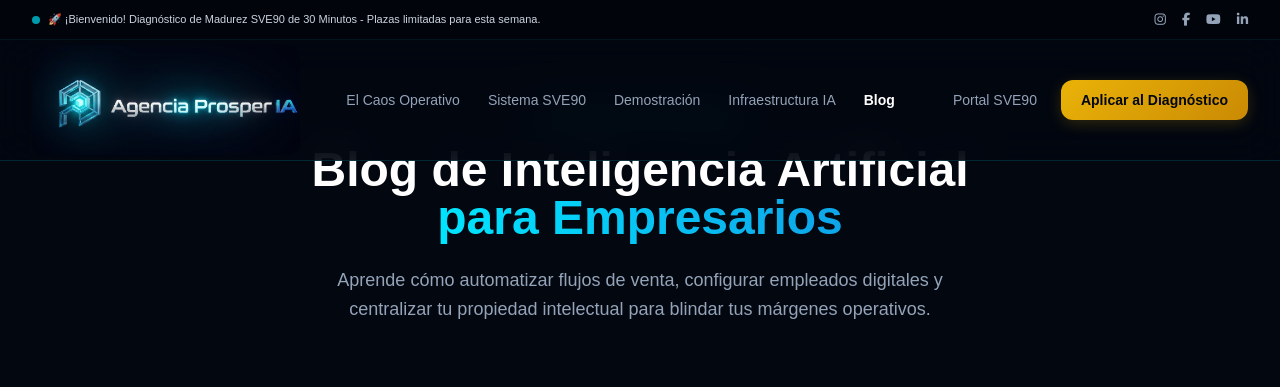
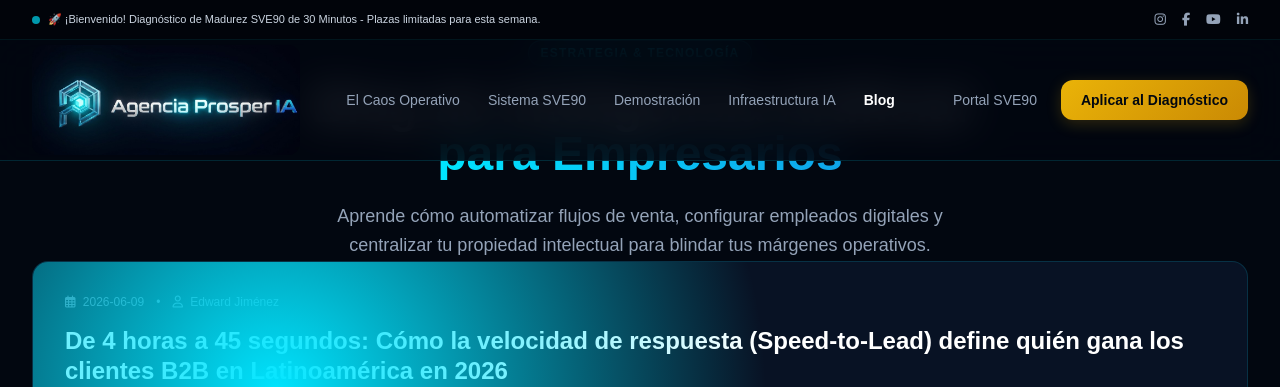
Before and after one commit to ejimenezsys/Agencia, a FastAPI app: page /blog in a window 1280 px wide. Shown: the top 387 px of the page. Run offline with FastAPI, Linux system fonts and the light colour scheme; some web fonts are replaced.

Commit message:
fix(ui): corregir padding superior de navbar, visualizacion inicial de tarjetas y emparejamiento de portadas en blog

```diff
--- a/main.py
+++ b/main.py
@@ -279,7 +279,7 @@ INITIAL_BLOG_POSTS = [
   <li><strong>Salesforce Research:</strong> <span class="italic">"State of Sales Report (6th Edition)"</span> (Análisis global sobre cómo los equipos de alto rendimiento adoptan IA para optimizar la entrada de leads en CRM).</li>
   <li><strong>McKinsey & Company:</strong> <span class="italic">"The economic potential of generative AI"</span> (Perspectivas de adopción de automatización de ventas en los mercados emergentes de Latinoamérica).</li>
 </ul>""",
-        "image_url": "/static/blog/rediseno-crm-ia-latam.jpg",
+        "image_url": "/static/blog/rediseno-crm-ia-2026.jpg",
         "published_at": "2026-06-08T08:00:00Z",
         "author": "Edward Jiménez"
     },
@@ -299,7 +299,7 @@ INITIAL_BLOG_POSTS = [
   <li><strong>Forrester Research:</strong> <span class="italic">"The ROI of Consolidated Cloud Infrastructure"</span> (Estudio sobre la reducción de costes al unificar múltiples herramientas en un solo orquestador central).</li>
   <li><strong>Massachusetts Institute of Technology (MIT):</strong> <span class="italic">"Data Sovereignty in the Age of Generative AI"</span> (Análisis sobre los peligros del uso de herramientas de IA públicas en el ámbito empresarial).</li>
 </ul>""",
-        "image_url": "/static/blog/centralizacion-passportai-software-ceos.jpg",
+        "image_url": "/static/blog/fin-fatiga-suscripciones-passportai.jpg",
         "published_at": "2026-06-07T09:00:00Z",
         "author": "Edward Jiménez"
     },
@@ -321,7 +321,7 @@ INITIAL_BLOG_POSTS = [
   <li><strong>TOPO Sales Benchmark:</strong> <span class="italic">"Sales Development Representative Performance Metrics"</span> (Análisis de la fatiga operativa y tiempo desperdiciado por SDRs humanos en tareas administrativas).</li>
   <li><strong>Harvard Business Review:</strong> <span class="italic">"How AI is Helping Salespeople Close More Deals"</span> (Estudio sobre el impacto de la automatización en el agendamiento y la conversión de prospectos calificados).</li>
 </ul>""",
-        "image_url": "/static/blog/empleado-digital-sdr-setter-autonomo.jpg",
+        "image_url": "/static/blog/leads-citas-empleado-digital.jpg",
         "published_at": "2026-06-06T10:00:00Z",
         "author": "Edward Jiménez"
     },
@@ -347,7 +347,7 @@ INITIAL_BLOG_POSTS = [
   <li><strong>Salesforce Customer Success Group:</strong> <span class="italic">"ROI Statistics of Marketing Automation Integration"</span> (Estadísticas sobre la reducción de costes de adquisición tras implementar CRM inteligente).</li>
   <li><strong>Harvard Business Review:</strong> <span class="italic">"Case Study: The Augmented Service Company"</span> (Análisis del crecimiento de empresas que integran herramientas de IA de manera serializada).</li>
 </ul>""",
-        "image_url": "/static/blog/caso-estudio-agencia-sve90-ventas-ia.jpg",
+        "image_url": "/static/blog/caso-estudio-agencia-sve90.jpg",
         "published_at": "2026-06-05T11:00:00Z",
         "author": "Edward Jiménez"
     },
@@ -369,7 +369,7 @@ INITIAL_BLOG_POSTS = [
   <li><strong>Gartner Research:</strong> <span class="italic">"Change Management Strategies for Digital Workplace Solutions"</span> (Guía sobre la mitigación del rechazo interno en implementaciones tecnológicas).</li>
   <li><strong>Harvard Business School:</strong> <span class="italic">"SOPs and Process Standardization in Augmented Operations"</span> (Estudio sobre el impacto de estandarizar procesos antes y durante el uso de IA).</li>
 </ul>""",
-        "image_url": "/static/blog/blindaje-operativo-sops-formacion-ia.jpg",
+        "image_url": "/static/blog/blindaje-operativo-sops-ia.jpg",
         "published_at": "2026-06-04T12:00:00Z",
         "author": "Edward Jiménez"
     },
@@ -391,7 +391,7 @@ INITIAL_BLOG_POSTS = [
   <li><strong>Harvard Business Review:</strong> <span class="italic">"Artificial Intelligence for the Real World"</span> (Estudio sobre cómo las empresas exitosas se enfocan en optimización de procesos en lugar de inteligencia artificial general).</li>
   <li><strong>Gartner Research:</strong> <span class="italic">"Key Metrics for Assessing AI Value in Service Industries"</span> (Métricas clave para medir el retorno financiero de la automatización en empresas de servicios).</li>
 </ul>""",
-        "image_url": "/static/blog/guia-definitiva-automatizacion-ia-ceos.jpg",
+        "image_url": "/static/blog/guia-definitiva-ia-ceos.jpg",
         "published_at": "2026-06-03T13:00:00Z",
         "author": "Edward Jiménez"
     },
@@ -410,7 +410,7 @@ INITIAL_BLOG_POSTS = [
   <li><strong>Gartner Research:</strong> <span class="italic">"Mitigating Brand and Operational Risks in Conversational Channels"</span> (Estudio sobre el impacto de bloqueos en canales de mensajería instantánea empresarial).</li>
   <li><strong>Prosper IA Technical Library:</strong> <span class="italic">"PassportAI Compliance Blueprint"</span> (Guía técnica para configurar agentes virtuales de forma segura bajo la API oficial de WhatsApp).</li>
 </ul>""",
-        "image_url": "/static/blog/meta-reglas-whatsapp-business.png",
+        "image_url": "/static/blog/nuevas-reglas-meta-whatsapp-2026.jpg",
         "published_at": "2026-06-14T08:00:00Z",
         "author": "Edward Jiménez"
     },
@@ -429,7 +429,7 @@ INITIAL_BLOG_POSTS = [
   <li><strong>Salesforce Research:</strong> <span class="italic">"Maximizing ROI on Instant Messaging Channels"</span> (Estudio sobre cómo la cualificación rápida reduce costes operativos en campañas pagadas).</li>
   <li><strong>McKinsey:</strong> <span class="italic">"Direct-to-Consumer Messaging Efficiency in Emerging Markets"</span> (Casos de éxito de optimización de costes conversacionales en Brasil y México).</li>
 </ul>""",
-        "image_url": "/static/blog/optimizacion-conversacion-whatsapp-roi.png",
+        "image_url": "/static/blog/nuevo-cobro-mensaje-whatsapp-roi.jpg",
         "published_at": "2026-06-13T09:00:00Z",
         "author": "Edward Jiménez"
     },
@@ -448,7 +448,7 @@ INITIAL_BLOG_POSTS = [
   <li><strong>MIT Sloan Review:</strong> <span class="italic">"Data Security and Corporate Governance in the Agentic Era"</span> (Evaluación de riesgos sobre el uso de APIs de IA dispersas en corporativos).</li>
   <li><strong>Prosper IA Whitepaper:</strong> <span class="italic">"Sovereign AI Infrastructure for B2B Services in Latin America"</span> (Caso práctico de centralización de datos utilizando la arquitectura PassportAI).</li>
 </ul>""",
-        "image_url": "/static/blog/consolidacion-herramientas-ia-command-center.png",
+        "image_url": "/static/blog/consolidacion-herramientas-ia-operaciones.jpg",
         "published_at": "2026-06-12T10:00:00Z",
         "author": "Edward Jiménez"
     },
@@ -471,7 +471,7 @@ INITIAL_BLOG_POSTS = [
   <li><strong>Gartner Research:</strong> <span class="italic">"Redesigning B2B Sales Teams for Collaborative Intelligence"</span> (Cómo optimizar la colaboración entre humanos y dobles agentes de IA).</li>
   <li><strong>Salesforce Success Stories:</strong> <span class="italic">"SDR and Setter AI Automations in High-Growth Firms"</span> (Métricas de mejora en agendamiento comercial y retención de prospectos).</li>
 </ul>""",
-        "image_url": "/static/blog/arquitectura-sdr-setter-ventas-ia.png",
+        "image_url": "/static/blog/ai-sdr-vs-ai-setter-ventas.jpg",
         "published_at": "2026-06-11T11:00:00Z",
         "author": "Edward Jiménez"
     },
@@ -495,7 +495,7 @@ INITIAL_BLOG_POSTS = [
   <li><strong>Harvard Business School:</strong> <span class="italic">"The Importance of Standard Operating Procedures (SOPs) in Digital Transitions"</span> (Estudio sobre cómo los SOPs previenen fallos operativos durante integraciones tecnológicas).</li>
   <li><strong>AZ Academy Research:</strong> <span class="italic">"Upskilling Sales Representatives for the Agentic Era"</span> (Casos prácticos de equipos comerciales en LATAM que adoptaron IA sin fricción interna).</li>
 </ul>""",
-        "image_url": "/static/blog/factor-humano-sops-capacitacion.png",
+        "image_url": "/static/blog/factor-humano-sops-retorno-inversion-ia.jpg",
         "published_at": "2026-06-10T12:00:00Z",
         "author": "Edward Jiménez"
     },
@@ -514,7 +514,7 @@ INITIAL_BLOG_POSTS = [
   <li><strong>MIT Sloan Management:</strong> <span class="italic">"Autonomous Qualification: The Next Frontier in Customer Response Times"</span> (Métricas de éxito sobre cualificación conversacional en segundos).</li>
   <li><strong>Salesforce Benchmark Report:</strong> <span class="italic">"The Speed-to-Lead Paradigm Shift in Latin American Emerging Markets"</span> (Estadísticas sobre el aumento de ventas B2B tras reducir la latencia de contacto inicial).</li>
 </ul>""",
-        "image_url": "/static/blog/velocidad-respuesta-speed-to-lead-ia.png",
+        "image_url": "/static/blog/speed-to-lead-velocidad-ventas-latam.jpg",
         "published_at": "2026-06-09T13:00:00Z",
         "author": "Edward Jiménez"
     }
--- a/templates/blog.html
+++ b/templates/blog.html
@@ -212,7 +212,7 @@
 </nav>
 
 <!-- Main Header -->
-<header class="py-16 relative overflow-hidden">
+<header class="pt-32 pb-16 relative overflow-hidden">
   <div class="absolute left-1/2 top-1/2 -translate-x-1/2 -translate-y-1/2 w-[500px] h-[500px] rounded-full opacity-[0.03] blur-3xl pointer-events-none" style="background:radial-gradient(circle, #00e5ff 0%, transparent 70%);"></div>
   <div class="max-w-7xl mx-auto px-4 sm:px-6 lg:px-8 text-center relative z-10">
     <div class="inline-block px-3 py-1 rounded-full text-xs font-bold mb-4 uppercase tracking-widest" style="background:rgba(0,229,255,0.08); color:#00e5ff; border:1px solid rgba(0,229,255,0.25);">
@@ -239,7 +239,7 @@
         <div class="absolute inset-0 opacity-[0.02] pointer-events-none" style="background:radial-gradient(circle at 20% 50%, #00e5ff 0%, transparent 50%);"></div>
 
         <!-- Image Side -->
-        <div class="md:col-span-7 relative overflow-hidden" style="min-height: 280px; md:min-height: 420px;">
+        <div class="md:col-span-7 relative overflow-hidden min-h-[280px] md:min-h-[420px]">
           <img src="{{ featured.image_url }}" alt="{{ featured.title }}" class="blog-img-fit hover:scale-[1.02] transition-transform duration-700" onerror="this.style.display='none'; this.nextElementSibling.style.display='flex';">
           <div style="display: none; width: 100%; height: 100%; position: absolute; top: 0; left: 0; background: linear-gradient(135deg, #05142b 0%, #030a14 100%); align-items: center; justify-content: center;">
             <div class="absolute inset-0 opacity-20 pointer-events-none" style="background-image: radial-gradient(rgba(0,229,255,0.15) 1px, transparent 0); background-size: 10px 10px;"></div>
@@ -251,22 +251,22 @@
         </div>
 
         <!-- Text Side -->
-        <div class="md:col-span-5 p-8 sm:p-10 flex flex-col justify-between relative z-10">
+        <div class="md:col-span-5 p-8 lg:p-10 flex flex-col justify-between">
           <div>
             <div class="text-slate-500 text-xs flex items-center gap-3 mb-4">
               <span><i class="far fa-calendar-alt mr-1"></i> {{ featured.published_at[:10] }}</span>
               <span>•</span>
               <span><i class="far fa-user mr-1"></i> {{ featured.author }}</span>
             </div>
-            <h2 class="text-2xl sm:text-3xl font-black text-white mb-4 hover:text-cyan-400 transition-colors leading-tight">
+            <h2 class="text-2xl lg:text-3xl font-bold text-white mb-4 hover:text-cyan-400 transition-colors leading-tight">
               <a href="/blog/{{ featured.slug }}">{{ featured.title }}</a>
             </h2>
-            <p class="text-slate-400 text-sm leading-relaxed mb-6 font-light">
+            <p class="text-slate-400 text-sm leading-relaxed mb-6 line-clamp-3">
               {{ featured.summary }}
             </p>
           </div>
           <div>
-            <a href="/blog/{{ featured.slug }}" class="btn-gold text-xs font-bold px-6 py-3.5 rounded-xl inline-flex items-center gap-2">
+            <a href="/blog/{{ featured.slug }}" class="btn-gold inline-flex items-center gap-2 px-6 py-3 rounded-xl text-sm font-bold">
               <span>Leer artículo completo</span> <i class="fas fa-arrow-right text-xs"></i>
             </a>
           </div>
@@ -292,7 +292,7 @@
   <!-- Blog Grid -->
   <div class="grid md:grid-cols-2 lg:grid-cols-3 gap-8" id="blog-posts-grid">
     {% for post in posts %}
-    <article class="card-glow overflow-hidden flex flex-column flex-col justify-between blog-post-card" data-category="{{ post.category }}" style="display: none; opacity: 0;">
+    <article class="card-glow overflow-hidden flex flex-column flex-col justify-between blog-post-card" data-category="{{ post.category }}" style="display: flex; opacity: 1;">
       <div>
         <div class="blog-card-img-container">
           <img src="{{ post.image_url }}" alt="{{ post.title }}" class="blog-img-fit hover:scale-105 transition-transform duration-500" onerror="this.style.display='none'; this.nextElementSibling.style.display='flex';">
--- a/templates/blog_post.html
+++ b/templates/blog_post.html
@@ -156,7 +156,7 @@
 </nav>
 
 <!-- Article Content -->
-<main class="flex-grow max-w-4xl mx-auto px-4 sm:px-6 lg:px-8 py-16">
+<main class="flex-grow max-w-4xl mx-auto px-4 sm:px-6 lg:px-8 pt-32 pb-16">
   <article>
     <!-- Back to blog link -->
     <div class="mb-8">
```
Also changed, not shown: static/blog/ai-sdrs-vs-chatbots-obsoletos-roi.jpg.
